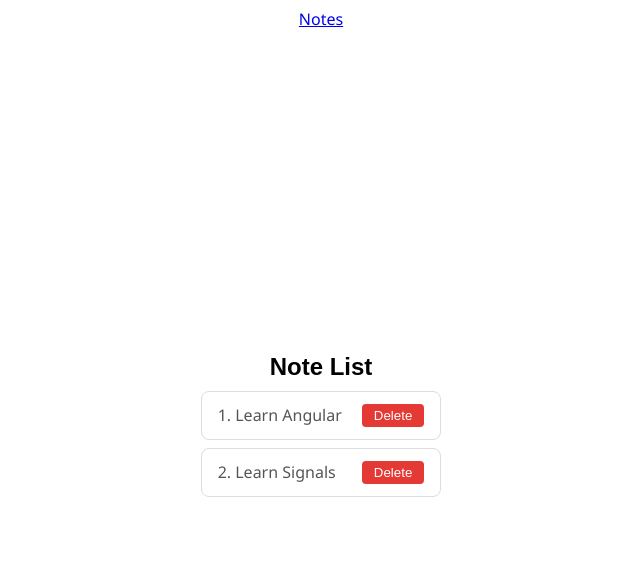
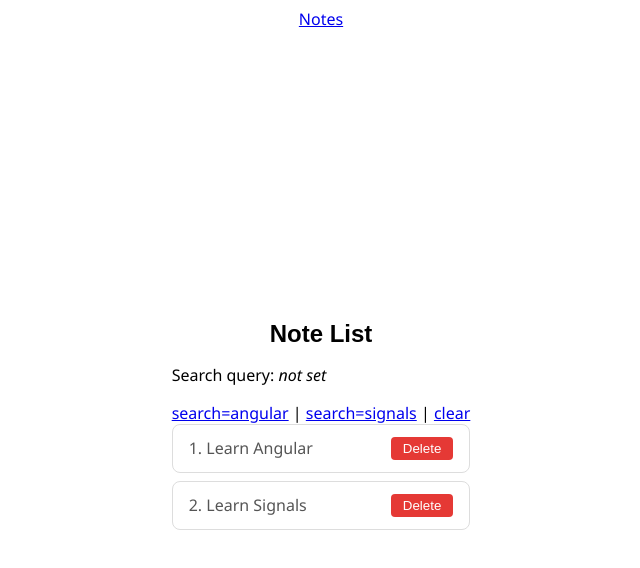
Before and after one commit to murad-proger/angular-notes, an Angular app: page /notes in a window 1280 px wide. Shown: the top 568 px of the page, without its empty margins (319-959 px from the left). Built offline with nearby package versions, Linux system fonts and the light colour scheme.

Commit message:
feat(notes): add search query param handling in note list

```diff
--- a/src/app/components/note-list/note-list.ts
+++ b/src/app/components/note-list/note-list.ts
@@ -1,14 +1,36 @@
 import { Component, OnInit, inject } from '@angular/core';
+import { ActivatedRoute, RouterLink } from '@angular/router';
+import { toSignal } from '@angular/core/rxjs-interop';
+import { map } from 'rxjs';
 import { NoteItemComponent } from "../note-item/note-item";
 import { type Note, NotesService } from '../../notes.service';
 
 @Component({
   selector: 'app-note-list',
   standalone: true,
-  imports: [NoteItemComponent],
+  imports: [NoteItemComponent, RouterLink],
   styleUrl: './note-list.css',
   template: `
     <h2>Note List</h2>
+
+    <p>
+      Search query:
+      @if (search()) {
+        <strong>{{ search() }}</strong>
+      } @else {
+        <em>not set</em>
+      }
+    </p>
+
+<nav>
+  <a routerLink="/notes" [queryParams]="{ search: 'angular' }">search=angular</a>
+  <span> | </span>
+  <a routerLink="/notes" [queryParams]="{ search: 'signals' }">search=signals</a>
+  <span> | </span>
+  <a routerLink="/notes">clear</a>
+</nav>
+
+
     <div>
         @for (note of notes; track note.id) {
             <app-note-item [noteId]="note.id" [title]="note.title" (delete)="onDelete($event)"></app-note-item>
@@ -21,6 +43,13 @@ import { type Note, NotesService } from '../../notes.service';
 export class NoteListComponent implements OnInit {
   private notesService = inject(NotesService)
 
+  private route = inject(ActivatedRoute);
+
+  search = toSignal(
+    this.route.queryParamMap.pipe(map((params) => params.get('search') ?? '')),
+    { initialValue: '' }
+  )
+
   notes: Note[] = this.notesService.getNotes();
 
   ngOnInit(): void {
```
